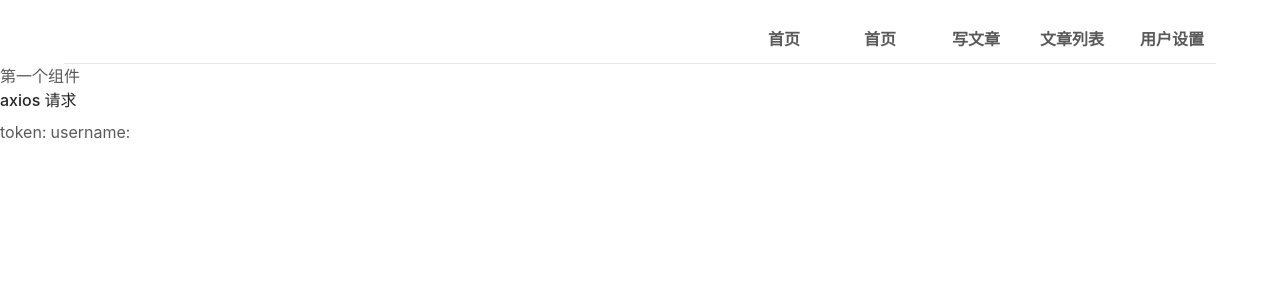
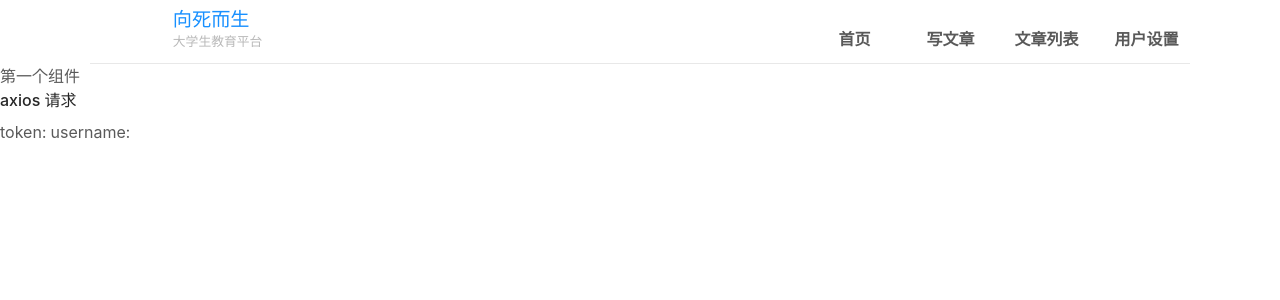
Before and after one commit to zongc1001/myblog-front, a Vue app: page / in a window 1280 px wide. Shown: the top 300 px of the page. Built offline with nearby package versions, Linux system fonts and the light colour scheme; no server answers.

Commit message:
在菜单上增加了左上角标题

```diff
--- a/src/components/navBar.vue
+++ b/src/components/navBar.vue
@@ -1,10 +1,16 @@
 <template>
   <div id="nav-bar">
     <a-menu class="menu" v-model="current" mode="horizontal" @click="navTo">
-      <a-menu-item class="menu-item" key="demo">
+
+      <a-menu-item class="menu-item title" >
         <!-- <a-icon type="appstore" /> -->
-        <strong>首页</strong>
+        <div>
+          <span class="main-title">向死而生</span> <br />
+          <span class="sub-title">大学生教育平台</span>
+        </div>
       </a-menu-item>
+
+
       <a-menu-item class="menu-item" key="demo">
         <!-- <a-icon type="appstore" /> -->
         <strong>首页</strong>
@@ -57,7 +63,7 @@ export default {
 <style scoped>
 #nav-bar {
   z-index: 10000;
-  width: 90%;
+  width: 86%;
   margin: auto;
 }
 .menu {
@@ -66,14 +72,48 @@ export default {
   height: 4rem;
 }
 
+/* .menu::after {
+  content: 'lalala';
+  position: relative;
+  top: -4rem;
+
+  height: 4rem;
+  width: 8rem;
+  background-color: red;
+} */
+
 .menu-item {
   text-align: center;
   height: 100%;
   margin: auto;
   margin-bottom: -1px;
   margin-top: -1px;
-  font-size: 0.9rem;
+  font-size: 0.6rem;
   width: 6rem;
   padding: 1rem 0;
 }
+
+.title {
+  float: left;
+  text-align: left;
+  margin: auto;
+  margin-left: 5rem;
+  padding: .5rem .2rem;
+  line-height: 1.2;
+}
+
+.main-title {
+  color: rgb(24, 144, 255);
+  font-size: 1.2rem;
+  font-weight: 2px;
+}
+
+
+.sub-title {
+  font-size: .8rem;
+  color: rgb(185, 185, 185);
+  font-weight: 2px;
+
+}
+
 </style>
```
